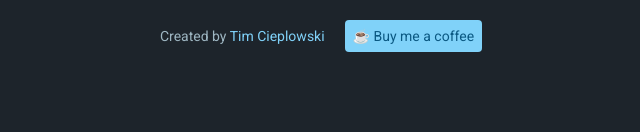
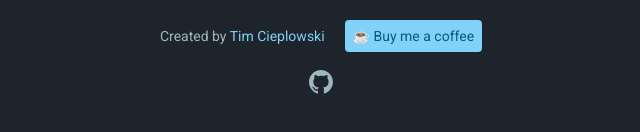
Before and after one commit to timciep/letterboxd-embed-landing-page, a website built with Vite: page index.html in a window 1280 px wide. Shown: the part 310-442 px from the top of the page, 319-959 px from the left. Built offline with nearby package versions, Linux system fonts and the light colour scheme.

Commit message:
add Github link

```diff
--- a/index.html
+++ b/index.html
@@ -138,6 +138,13 @@
             href="https://ko-fi.com/timciep"
           >☕ Buy me a coffee</a>
         </div>
+
+      </div>
+
+      <div class="mt-6 text-center">
+        <a class="inline-block w-6" href="https://github.com/timciep/letterboxd-embed-landing-page" target="_blank">
+          <svg viewBox="0 0 98 96" xmlns="http://www.w3.org/2000/svg"><path fill-rule="evenodd" clip-rule="evenodd" d="M48.854 0C21.839 0 0 22 0 49.217c0 21.756 13.993 40.172 33.405 46.69 2.427.49 3.316-1.059 3.316-2.362 0-1.141-.08-5.052-.08-9.127-13.59 2.934-16.42-5.867-16.42-5.867-2.184-5.704-5.42-7.17-5.42-7.17-4.448-3.015.324-3.015.324-3.015 4.934.326 7.523 5.052 7.523 5.052 4.367 7.496 11.404 5.378 14.235 4.074.404-3.178 1.699-5.378 3.074-6.6-10.839-1.141-22.243-5.378-22.243-24.283 0-5.378 1.94-9.778 5.014-13.2-.485-1.222-2.184-6.275.486-13.038 0 0 4.125-1.304 13.426 5.052a46.97 46.97 0 0 1 12.214-1.63c4.125 0 8.33.571 12.213 1.63 9.302-6.356 13.427-5.052 13.427-5.052 2.67 6.763.97 11.816.485 13.038 3.155 3.422 5.015 7.822 5.015 13.2 0 18.905-11.404 23.06-22.324 24.283 1.78 1.548 3.316 4.481 3.316 9.126 0 6.6-.08 11.897-.08 13.526 0 1.304.89 2.853 3.316 2.364 19.412-6.52 33.405-24.935 33.405-46.691C97.707 22 75.788 0 48.854 0z" fill="#9eb6c2"/></svg>
+        </a>
       </div>
     </div>
 
```
